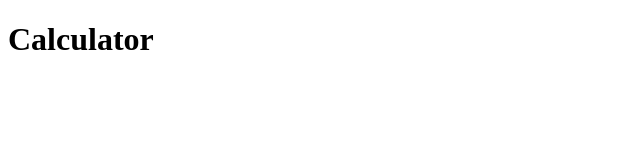
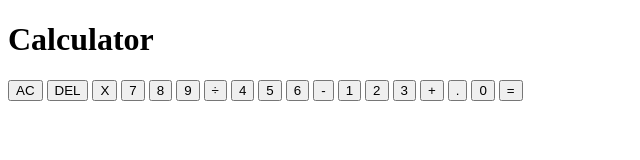
Before and after one commit to meeetppatel/calculator, a plain HTML site: page index.html in a window 1280 px wide. Shown: the whole page, without its empty margins (0-640 px from the left). Drawn offline with Linux system fonts and the light colour scheme.

Commit message:
added html

```diff
--- a/index.html
+++ b/index.html
@@ -1,17 +1,47 @@
 <!DOCTYPE html>
 <html lang="en">
+
 <head>
     <meta charset="UTF-8">
     <meta http-equiv="X-UA-Compatible" content="IE=edge">
     <meta name="viewport" content="width=device-width, initial-scale=1.0">
     <title>Document</title>
 </head>
+
 <body>
     <header>
         <h1>Calculator</h1>
     </header>
+    <div class="calculator">
+        <div class="screen">
+            <div id="result-screen"></div>
+            <div id="input-screen"></div>
+        </div>
+        <div class="keypad">
+            <button class="buttons" id="all-clear">AC</button>
+            <button class="buttons" id="delete">DEL</button>
+            <button class="buttons" id="mult">X</button>
 
+            <button class="buttons">7</button>
+            <button class="buttons">8</button>
+            <button class="buttons">9</button>
+            <button class="buttons" id="divide" >÷</button>
 
+            <button class="buttons">4</button>
+            <button class="buttons">5</button>
+            <button class="buttons">6</button>
+            <button class="buttons" id="subtract" >-</button>
+
+            <button class="buttons">1</button>
+            <button class="buttons">2</button>
+            <button class="buttons">3</button>
+            <button class="buttons" id="sum" >+</button>
+
+            <button class="buttons" >.</button>
+            <button class="buttons">0</button>
+            <button class="buttons" id="equals" >=</button>
+        </div>
+    </div>
 
     <script src="script.js"></script>
 </body>
```
